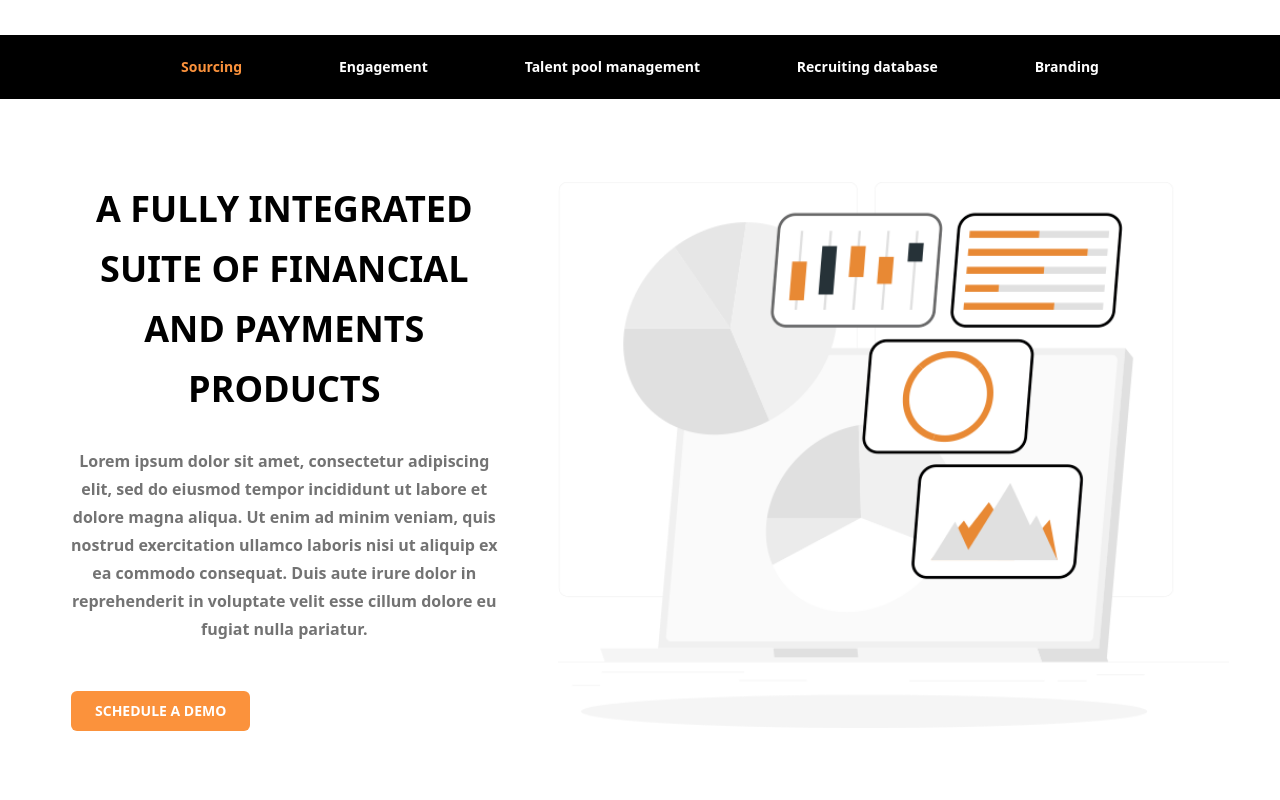
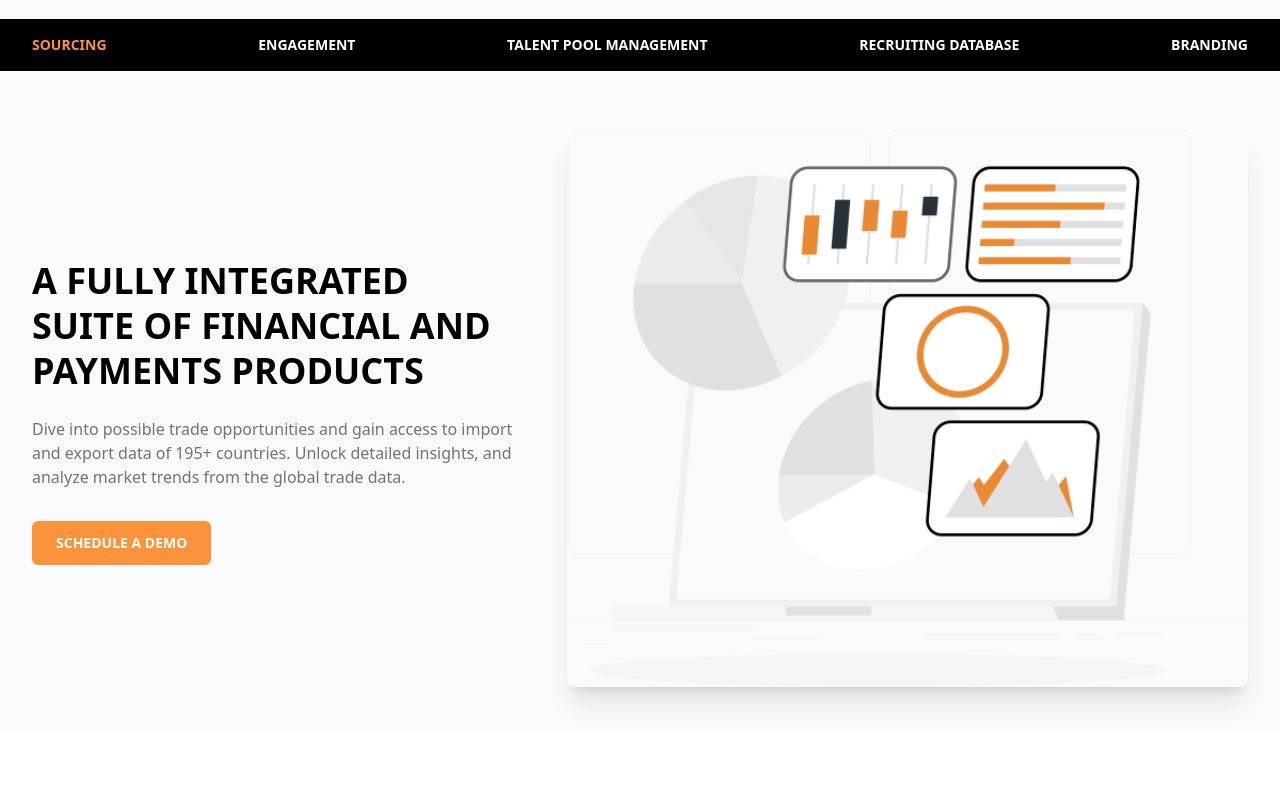
Before and after one commit to keshavEG/MI_Next_Pages, a Next.js app: page /product-platform in a window 1280 px wide. Shown: the part 880-1680 px from the top of the page. Built offline with nearby package versions, Linux system fonts and the light colour scheme.

Commit message:
Updated Product Platform

```diff
--- a/package.json
+++ b/package.json
@@ -12,6 +12,7 @@
     "@chakra-ui/react": "^2.8.2",
     "@emotion/react": "^11.11.4",
     "@emotion/styled": "^11.11.5",
+    "@headlessui/react": "^2.1.2",
     "@hookform/resolvers": "^3.9.0",
     "@mui/material": "^5.16.0",
     "@nextui-org/accordion": "^2.0.35",
--- a/src/components/product-platform/Platform_Globe.tsx
+++ b/src/components/product-platform/Platform_Globe.tsx
@@ -11,7 +11,7 @@
 
 export default function Platform_Globe() {
   return (
-    <div className="relative w-full h-screen bg-white overflow-hidden">
+    <div className=" py-10 relative w-full h-screen bg-white overflow-hidden">
       {/* Background image */}
       <Image
         src="/Product_Platform_Globe_bg.png"
--- a/src/components/product-platform/Platform_Tabs1.tsx
+++ b/src/components/product-platform/Platform_Tabs1.tsx
@@ -1,87 +1,129 @@
-"use client";
-import * as Tabs from "@radix-ui/react-tabs";
-import { useState } from "react";
-import Image from "next/image";
+'use client'
 
-export default function Platform_Tabs1() {
-  const [selectedTab, setSelectedTab] = useState("Sourcing");
+import { useRef, useEffect, Fragment } from 'react'
+import Image from 'next/image'
+import { Tab } from '@headlessui/react'
+import { Transition } from '@headlessui/react'
 
-  const tabItems = [
+export default function PlatformTabs() {
+  const tabs = [
     {
-      label: "Sourcing",
-      content: "A fully integrated suite of financial and payments products",
-      image: "/tabs_pp_1.png",
+      title: 'SOURCING',
+      content: 'A FULLY INTEGRATED SUITE OF FINANCIAL AND PAYMENTS PRODUCTS',
+      img: '/tabs_pp_1.png',
+      excerpt: "Dive into possible trade opportunities and gain access to import and export data of 195+ countries. Unlock detailed insights, and analyze market trends from the global trade data. ",
     },
     {
-      label: "Engagement",
-      content: "Engagement content goes here.",
-      image: "/tabs_pp_1.png",
+      title: 'ENGAGEMENT',
+      content: 'ENGAGEMENT CONTENT GOES HERE',
+      img: '/tabs_pp_1.png',
+      excerpt: "Ut enim ad minim veniam, quis nostrud exercitation ullamco laboris nisi ut aliquip ex ea commodo consequat.",
     },
     {
-      label: "Talent pool management",
-      content: "Talent pool management content goes here.",
-      image: "/tabs_pp_1.png",
+      title: 'TALENT POOL MANAGEMENT',
+      content: 'TALENT POOL MANAGEMENT CONTENT GOES HERE',
+      img: '/tabs_pp_1.png',
+      excerpt: "Duis aute irure dolor in reprehenderit in voluptate velit esse cillum dolore eu fugiat nulla pariatur.",
     },
     {
-      label: "Recruiting database",
-      content: "Recruiting database content goes here.",
-      image: "/tabs_pp_1.png",
+      title: 'RECRUITING DATABASE',
+      content: 'RECRUITING DATABASE CONTENT GOES HERE',
+      img: '/tabs_pp_1.png',
+      excerpt: "Excepteur sint occaecat cupidatat non proident, sunt in culpa qui officia deserunt mollit anim id est laborum.",
     },
     {
-      label: "Branding",
-      content: "Branding content goes here.",
-      image: "/tabs_pp_1.png",
+      title: 'BRANDING',
+      content: 'BRANDING CONTENT GOES HERE',
+      img: '/tabs_pp_1.png',
+      excerpt: "Sed ut perspiciatis unde omnis iste natus error sit voluptatem accusantium doloremque laudantium.",
     },
-  ];
+  ]
+
+  const tabsRef = useRef(null)
+
+  const heightFix = () => {
+    if (tabsRef.current && tabsRef.current.parentElement)
+      tabsRef.current.parentElement.style.height = `${tabsRef.current.clientHeight}px`
+  }
+
+  useEffect(() => {
+    heightFix()
+  }, [])
 
   return (
-    <div className="flex flex-col items-center">
-      <div className="flex justify-center items-center px-16 py-6 mt-14 w-full text-sm font-semibold leading-4 text-white uppercase bg-black max-md:px-5 max-md:mt-10 max-md:max-w-full">
-        <Tabs.Root
-          className="flex gap-5 justify-between max-w-full w-[918px] max-md:flex-wrap"
-          value={selectedTab}
-          onValueChange={(val) => setSelectedTab(val)}
+    <div className="py-10 bg-gray-50"> {/* Added padding and background */}
+      <Tab.Group>
+        {({ selectedIndex }) => (
+          <div>
+            {/* Buttons */}
+            <div className="w-full bg-black">
+              <div className="max-w-7xl mx-auto px-4 sm:px-6 lg:px-8">
+                <Tab.List className="flex justify-between items-center py-4 text-sm font-semibold text-white uppercase">
+                  {tabs.map((tab, index) => (
+                    <Tab key={index} as={Fragment}>
+                      <button
+                        className={`focus:outline-none transition-colors duration-150 ease-in-out
+                          ${selectedIndex === index ? 'text-orange-400' : 'text-white hover:text-orange-400'}`}
                       >
-          <Tabs.List className="flex gap-5 justify-between w-full">
-            {tabItems.map((item, idx) => (
-              <Tabs.Trigger
-                key={idx}
-                className={`cursor-pointer ${selectedTab === item.label ? "text-orange-400" : "text-white"}`}
-                value={item.label}
-              >
-                {item.label}
-              </Tabs.Trigger>
+                        {tab.title}
+                      </button>
+                    </Tab>
                   ))}
-          </Tabs.List>
-        </Tabs.Root>
-      </div>
-      <div className="self-center mt-20 w-full max-w-[1178px] max-md:mt-10 max-md:max-w-full flex flex-col items-center">
-        <div className="flex gap-5 max-md:flex-col max-md:gap-0 w-full items-center">
-          <div className="flex flex-col w-[41%] max-md:ml-0 max-md:w-full items-center">
-            <div className="flex flex-col grow px-5 font-bold max-md:mt-10 max-md:max-w-full">
-              <div className="text-4xl text-black uppercase leading-[60px] max-md:max-w-full text-center">
-                {tabItems.find((item) => item.label === selectedTab)?.content}
-              </div>
-              <div className="mt-7 text-base leading-7 text-neutral-500 max-md:max-w-full text-center">
-                Lorem ipsum dolor sit amet, consectetur adipiscing elit, sed do eiusmod tempor incididunt ut labore et dolore magna aliqua. Ut enim ad minim veniam, quis nostrud exercitation ullamco laboris nisi ut aliquip ex ea commodo consequat. Duis aute irure dolor in reprehenderit in voluptate velit esse cillum dolore eu fugiat nulla pariatur.
-              </div>
-              <div className="justify-center self-start px-6 py-3 mt-12 text-sm leading-4 text-white uppercase bg-orange-400 rounded-md max-md:px-5 max-md:mt-10 text-center">
-                Schedule A Demo
+                </Tab.List>
               </div>
             </div>
+
+            {/* Tab panels */}
+            <div className="max-w-7xl mx-auto px-4 sm:px-6 lg:px-8 mt-16"> {/* Increased top margin */}
+              <Tab.Panels>
+                <div className="relative flex flex-col" ref={tabsRef}>
+                  {tabs.map((tab, index) => (
+                    <Tab.Panel
+                      key={index}
+                      as={Fragment}
+                      static={true}
+                    >
+                      <Transition
+                        show={selectedIndex === index}
+                        enter="transition ease-[cubic-bezier(0.68,-0.3,0.32,1)] duration-700 transform order-first"
+                        enterFrom="opacity-0 -translate-y-8"
+                        enterTo="opacity-100 translate-y-0"
+                        leave="transition ease-[cubic-bezier(0.68,-0.3,0.32,1)] duration-300 transform absolute"
+                        leaveFrom="opacity-100 translate-y-0"
+                        leaveTo="opacity-0 translate-y-12"
+                        beforeEnter={() => heightFix()}
+                      >
+                        <div className="flex flex-col md:flex-row items-center gap-12">
+                          <div className="w-full md:w-5/12">
+                            <h2 className="text-4xl font-bold text-black uppercase leading-tight mb-6">
+                              {tab.content}
+                            </h2>
+                            <p className="text-base text-neutral-500 mb-8">
+                              {tab.excerpt}
+                            </p>
+                            <button className="px-6 py-3 bg-orange-400 text-white text-sm font-semibold uppercase rounded-md hover:bg-orange-500 transition-colors">
+                              Schedule A Demo
+                            </button>
                           </div>
-          <div className="flex flex-col ml-5 w-[59%] max-md:ml-0 max-md:w-full items-center">
+                          <div className="w-full md:w-7/12">
                             <Image
-              loading="lazy"
-              src={tabItems.find((item) => item.label === selectedTab)?.image}
-              alt={selectedTab}
+                              src={tab.img}
+                              alt={tab.title}
                               width={800}
                               height={650}
-              className="w-full aspect-[1.23] max-md:mt-10 max-md:max-w-full"
+                              className="w-full h-auto rounded-lg shadow-xl"
                             />
                           </div>
                         </div>
+                      </Transition>
+                    </Tab.Panel>
+                  ))}
+                </div>
+              </Tab.Panels>
             </div>
           </div>
-  );
+        )}
+      </Tab.Group>
+    </div>
+  )
 }
--- a/src/components/product-platform/Software_Sprawls.tsx
+++ b/src/components/product-platform/Software_Sprawls.tsx
@@ -29,7 +29,7 @@
   const [activeTab, setActiveTab] = useState('global-data');
 
   return (
-    <div className="max-w-[931px] mx-auto p-4">
+    <div className="max-w-[931px] mx-auto py-10">
       <h1 className="text-2xl font-bold text-center mb-8">
         STOP SOFTWARE SPRAWL AND GET MORE DONE
       </h1>
--- a/src/components/solutions_2/Video_Solutions_alt_dy.tsx
+++ b/src/components/solutions_2/Video_Solutions_alt_dy.tsx
@@ -3,19 +3,19 @@
 
 export default function Video_Alt({ data }) {
   return (
-    <div>
-      <div className="flex gap-5 max-md:flex-col max-md:gap-0">
-        <div className="flex flex-col w-6/12 max-md:ml-0 max-md:w-full">
+    <div className="flex flex-col items-center justify-center py-10">
+      <div className="flex gap-5 max-md:flex-col max-md:gap-0 w-full max-w-full">
+        <div className="flex flex-col w-6/12 max-md:w-full">
           <div className="flex flex-col self-stretch px-5 my-auto max-md:mt-10 max-md:max-w-full">
-            <div className="text-6xl font-bold text-orange-400 uppercase leading-[66px] max-md:max-w-full max-md:text-4xl">
+            <div className="text-6xl font-bold text-orange-400 uppercase leading-[66px] max-md:max-w-full max-md:text-4xl text-center md:text-left">
               {data.title}
             </div>
-            <div className="mt-3 text-base leading-7 text-justify text-neutral-500 max-md:max-w-full">
+            <div className="mt-3 text-base leading-7 text-justify text-neutral-500 max-md:max-w-full text-center md:text-left">
               {data.description}
             </div>
           </div>
         </div>
-        <div className="flex flex-col ml-5 w-6/12 max-md:ml-0 max-md:w-full">
+        <div className="flex flex-col w-6/12 max-md:w-full">
           <div className="relative grow w-full aspect-[1.96] max-md:mt-4 max-md:max-w-full">
             <Image
               loading="lazy"
```
Also changed, not shown: 1 other file (tests, documents, lock files or other folders). Lines whose indentation alone changed are shown as unchanged.
